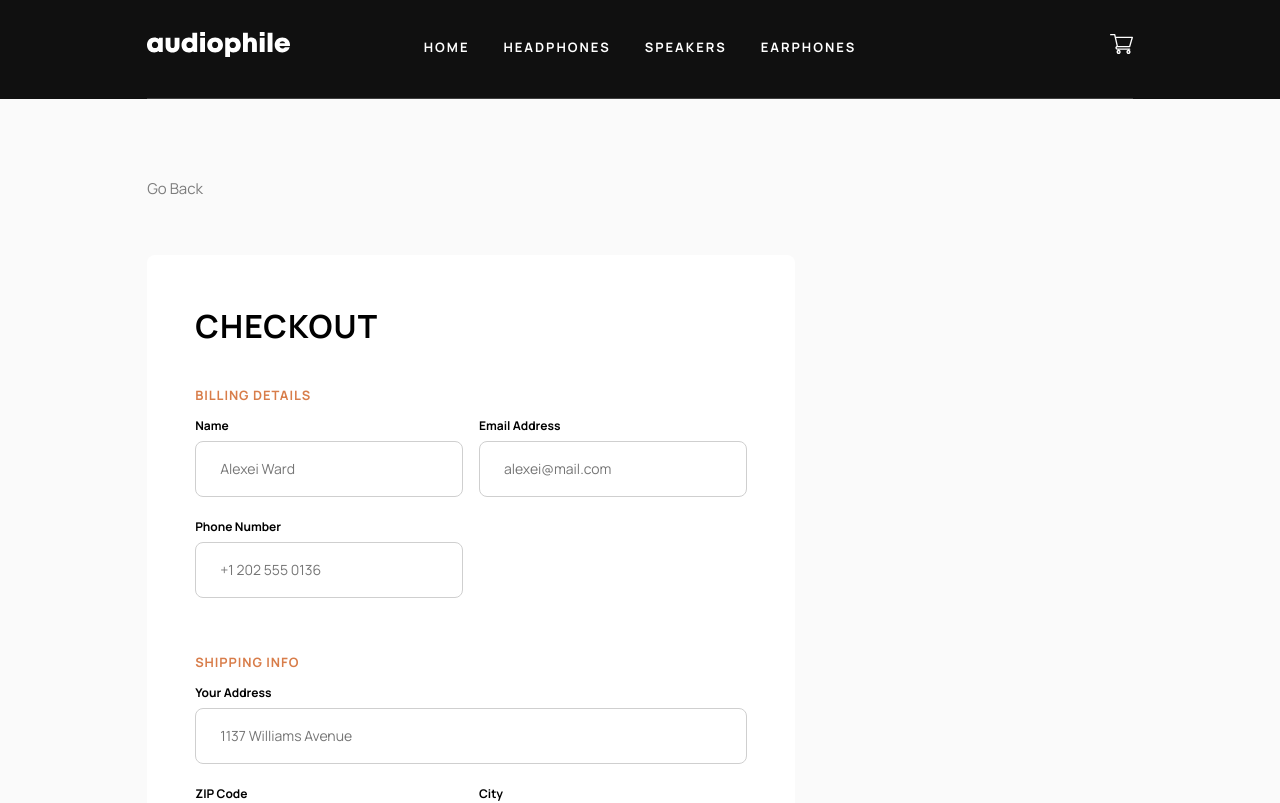
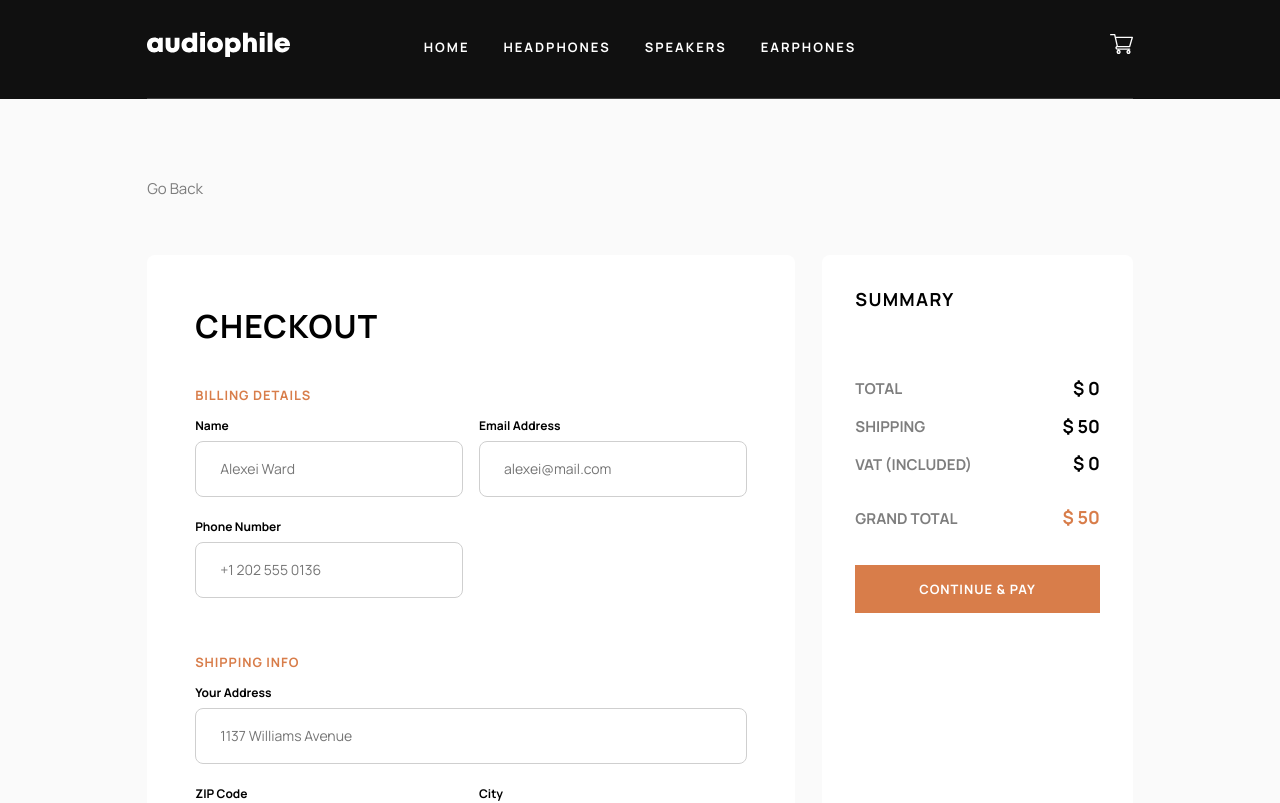
Before and after one commit to bluepersia/audiophile-fullstack, a React (Vite) app in the folder frontend/: page /checkout in a window 1280 px wide. Shown: the top 803 px of the page. Built offline with nearby package versions, Linux system fonts and the light colour scheme.

Commit message:
Add checkout summary

```diff
--- /dev/null
+++ b/frontend/src/components/CartItemWithQuantity/CartItemWithQuantity.module.scss
@@ -0,0 +1,3 @@
+.quantity {
+  margin-left: auto;
+}
--- /dev/null
+++ b/frontend/src/components/CartItemWithQuantity/CartItemWithQuantity.tsx
@@ -0,0 +1,18 @@
+import type { JSX } from "react/jsx-runtime";
+import CartItem from "../CartItems/CartItem/CartItem";
+import type { FullCartItem } from "../../contexts/CartContext/CartContext.types";
+import styles from "./CartItemWithQuantity.module.scss";
+
+type CartItemWithQuantityProps = {
+  item: FullCartItem;
+};
+
+export default function CartItemWithQuantity({
+  item,
+}: CartItemWithQuantityProps): JSX.Element {
+  return (
+    <CartItem item={item}>
+      <p className={styles.quantity}>x{item.quantity}</p>
+    </CartItem>
+  );
+}
--- a/frontend/src/components/LabelValue/LabelValue.module.scss
+++ b/frontend/src/components/LabelValue/LabelValue.module.scss
@@ -14,3 +14,7 @@
   font-size: 1.2rem;
   font-weight: bold;
 }
+
+.value--accent {
+  color: var(--color-accent-500);
+}
--- a/frontend/src/components/LabelValue/LabelValue.tsx
+++ b/frontend/src/components/LabelValue/LabelValue.tsx
@@ -5,17 +5,21 @@ import clsx from "clsx";
 type LabelValueProps = {
   label: string;
   value: string;
+  valueColor?: "default" | "accent";
   className?: string;
 };
 export default function LabelValue({
   label,
   value,
+  valueColor = "default",
   className,
 }: LabelValueProps): JSX.Element {
   return (
     <div className={clsx(styles.labelValue, className)}>
       <h3 className={styles.label}>{label}</h3>
-      <p className={styles.value}>{value}</p>
+      <p className={clsx(styles.value, styles[`value--${valueColor}`])}>
+        {value}
+      </p>
     </div>
   );
 }
--- a/frontend/src/core/cart.ts
+++ b/frontend/src/core/cart.ts
@@ -3,6 +3,9 @@ import type {
   CartItem,
   FullCartItem,
 } from "../contexts/CartContext/CartContext.types";
+
+const SHIPPING_COST = 50;
+const TAX_RATE = 0.2;
 
 function updateCartItemQuantity<TCartItem extends CartItem>(
   cart: TCartItem[],
@@ -40,4 +43,31 @@ function calculateTotalPrice(cart: FullCartItem[]): number {
   return cart.reduce((prev, curr) => prev + curr.quantity * curr.price, 0);
 }
 
-export { updateCartItemQuantity, countItems, calculateTotalPrice };
+function calculateShipping(): number {
+  return SHIPPING_COST;
+}
+
+function calculateVAT(totalPrice: number): number {
+  return totalPrice * TAX_RATE;
+}
+
+function calculateTotalPriceIncVAT(totalPrice: number, VAT: number): number {
+  return totalPrice + VAT;
+}
+
+function calculateGrandTotal(
+  totalPriceIncVAT: number,
+  shippingCost: number,
+): number {
+  return totalPriceIncVAT + shippingCost;
+}
+
+export {
+  updateCartItemQuantity,
+  countItems,
+  calculateTotalPrice,
+  calculateShipping,
+  calculateVAT,
+  calculateTotalPriceIncVAT,
+  calculateGrandTotal,
+};
--- a/frontend/src/pages/Checkout/Checkout.module.scss
+++ b/frontend/src/pages/Checkout/Checkout.module.scss
@@ -4,12 +4,19 @@
   display: flex;
   flex-direction: column;
   row-gap: 2.133rem;
+  margin-bottom: clamp(6.4667rem, 5.258rem + 4.8346vw, 7.7333rem);
+}
+
+@media (min-width: $bp-tablet) {
+  .checkout {
+    margin-bottom: clamp(7.7333rem, 4.7704rem + 5.787vw, 9.4rem);
+  }
 }
 
 @media (min-width: $bp-desktop) {
   .checkout {
     flex-direction: row;
-    margin-bottom: 9.4rem;
+    justify-content: space-between;
   }
 
   .checkoutForm {
--- a/frontend/src/pages/Checkout/Checkout.tsx
+++ b/frontend/src/pages/Checkout/Checkout.tsx
@@ -5,6 +5,7 @@ import { useEffect, useState, type ChangeEvent } from "react";
 import { AsYouType } from "libphonenumber-js";
 import clsx from "clsx";
 import styles from "./Checkout.module.scss";
+import Summary from "./Summary/Summary";
 
 type FormDataState = {
   name: string;
@@ -63,6 +64,8 @@ export default function Checkout(): JSX.Element {
     setErrors((prevErrors) => ({ ...prevErrors, [e.target.name]: "" }));
   }
 
+  function submit() {}
+
   return (
     <>
       <GoBack />
@@ -73,6 +76,7 @@ export default function Checkout(): JSX.Element {
           handleChange={handleChange}
           className={styles.checkoutForm}
         />
+        <Summary submit={submit} />
       </div>
     </>
   );
--- /dev/null
+++ b/frontend/src/pages/Checkout/Summary/Summary.module.scss
@@ -0,0 +1,40 @@
+@use "/src/css/variables" as *;
+
+.summary {
+  background-color: var(--color-neutral-900);
+  padding: 2.13rem 1.6rem;
+  border-radius: 8px;
+  flex-basis: 31.5%;
+}
+
+.title {
+  text-transform: uppercase;
+  letter-spacing: 0.071em;
+  font-size: 1.2rem;
+  margin-bottom: 2.06rem;
+}
+
+.cartItems {
+  margin-bottom: 2.13rem;
+}
+
+.pricingList {
+  display: flex;
+  flex-direction: column;
+  row-gap: 0.53rem;
+  margin-bottom: 2.13rem;
+}
+
+.grandTotalItem {
+  margin-top: 1.06rem;
+}
+
+.payBtn {
+  width: 100%;
+}
+
+@media (min-width: $bp-tablet) {
+  .summary {
+    padding-inline: 2.2rem;
+  }
+}
--- /dev/null
+++ b/frontend/src/pages/Checkout/Summary/Summary.tsx
@@ -0,0 +1,80 @@
+import type { JSX } from "react/jsx-runtime";
+import CartItems from "../../../components/CartItems/CartItems";
+import FullCart from "../../../components/FullCart/FullCart";
+import CartItemWithQuantity from "../../../components/CartItemWithQuantity/CartItemWithQuantity";
+import LabelValue from "../../../components/LabelValue/LabelValue";
+import {
+  calculateGrandTotal,
+  calculateShipping,
+  calculateTotalPrice,
+  calculateTotalPriceIncVAT,
+  calculateVAT,
+} from "../../../core/cart";
+import formatCurrency from "../../../core/formatCurrency";
+import styles from "./Summary.module.scss";
+import clsx from "clsx";
+import Btn from "../../../components/Btn/Btn";
+
+type SummaryProps = {
+  submit: () => void;
+};
+
+export default function Summary({ submit }: SummaryProps): JSX.Element {
+  return (
+    <section className={styles.summary}>
+      <h2 className={styles.title}>Summary</h2>
+      <FullCart outer={(content) => <>{content}</>}>
+        {(fullCart) => {
+          const totalPrice = calculateTotalPrice(fullCart);
+          const shippingCost = calculateShipping();
+          const VAT = calculateVAT(totalPrice);
+          const totalPriceIncVAT = calculateTotalPriceIncVAT(totalPrice, VAT);
+          const grandTotal = calculateGrandTotal(
+            totalPriceIncVAT,
+            shippingCost,
+          );
+
+          return (
+            <>
+              <CartItems
+                items={fullCart}
+                renderCartItem={(item) => <CartItemWithQuantity item={item} />}
+                className={styles.cartItems}
+              ></CartItems>
+              <ul className={clsx(styles.pricingList, "resetList")}>
+                <li>
+                  <LabelValue
+                    label="Total"
+                    value={formatCurrency(totalPriceIncVAT)}
+                  />
+                </li>
+                <li>
+                  <LabelValue
+                    label="Shipping"
+                    value={formatCurrency(shippingCost)}
+                  />
+                </li>
+                <li>
+                  <LabelValue
+                    label="VAT (Included)"
+                    value={formatCurrency(VAT)}
+                  />
+                </li>
+                <li className={styles.grandTotalItem}>
+                  <LabelValue
+                    label="Grand Total"
+                    value={formatCurrency(grandTotal)}
+                    valueColor="accent"
+                  />
+                </li>
+              </ul>
+              <Btn onClick={submit} className={styles.payBtn}>
+                Continue & Pay
+              </Btn>
+            </>
+          );
+        }}
+      </FullCart>
+    </section>
+  );
+}
```
